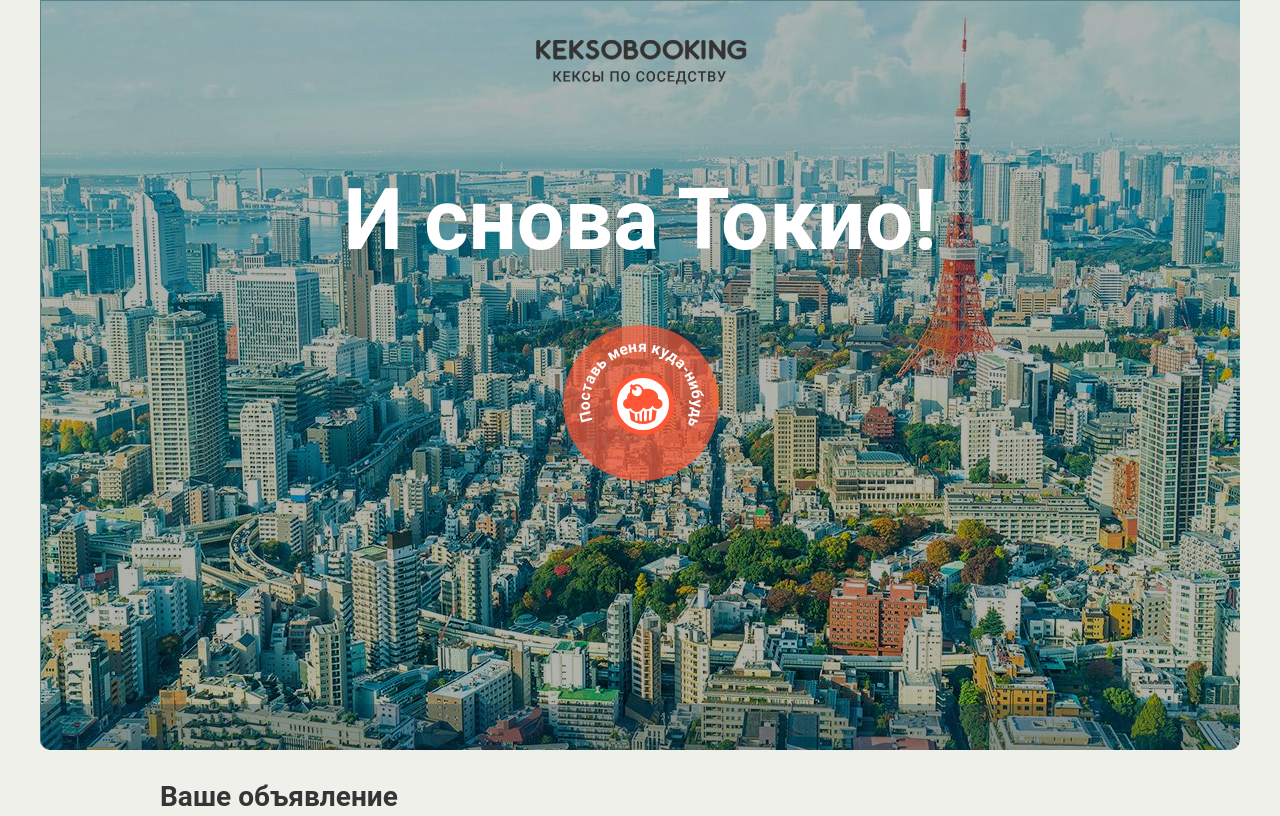
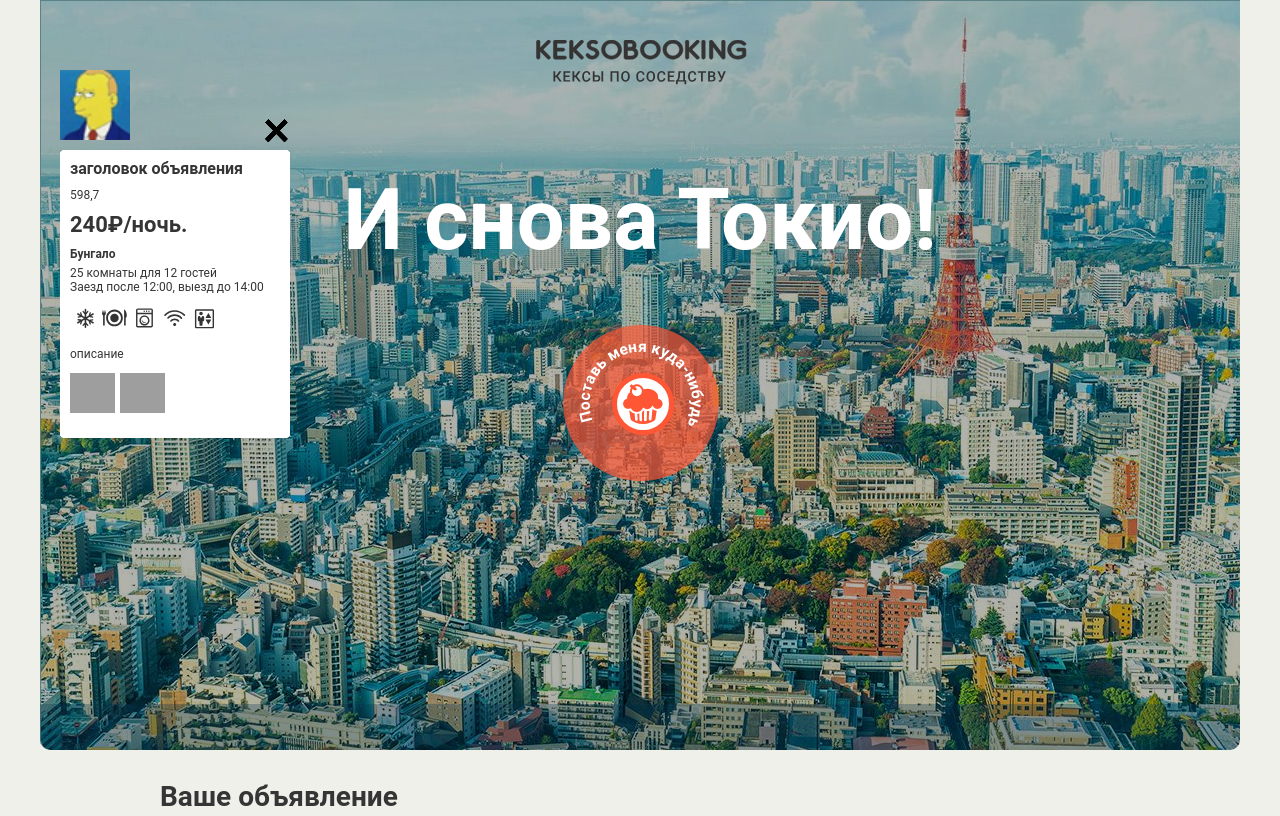
Before and after one commit to AYastrebtsov/840643-keksobooking-18, a website: page index.html in a window 1280 px wide. Shown: the top 816 px of the page. Drawn offline with Linux system fonts and the light colour scheme; grey boxes are pictures that could not be loaded; files whose address does not match are found by name.

Commit message:
домашка по дому(2) закончена

```diff
--- a/index.html
+++ b/index.html
@@ -253,6 +253,8 @@
   <script src="js/place.js"></script>
   <script src="js/pageCondition.js"></script>
 
+  <script src="js/card.js"></script>
+
 
 
 </body>
--- /dev/null
+++ b/js/card.js
@@ -0,0 +1,81 @@
+'use strict';
+
+
+(function () {
+
+  var mapOfferType = {
+    'flat': 'Квартира',
+    'bungalo': 'Бунгало',
+    'house': 'Дом',
+    'palace': 'Дворец'
+  };
+
+
+  var visualizeCard = function (locations) {
+
+    function writeDownFeatures() {
+      var generatedList = locations[c].offer.features;
+      var finalList = [];
+
+      for (var f = 0; f < generatedList.length; f++) {
+        var templateItems = card.querySelectorAll('.popup__features .popup__feature');
+        var generatedItem = card.querySelector('.popup__feature--' + generatedList[f]);
+
+        for (var g = 0; g < templateItems.length; g++) {
+          if (generatedItem.classList === templateItems[g].classList) {
+            finalList.push(templateItems[g]);
+          }
+        }
+      }
+      card.querySelector('.popup__features').innerHTML = '';
+
+      for (var x = 0; x < finalList.length; x++) {
+        card.querySelector('.popup__features').appendChild(finalList[x]);
+      }
+    }
+
+    function writeDownPhotos() {
+      var generatedPhotos = locations[c].offer.photos;
+      var photo = card.querySelector('.popup__photo');
+      card.querySelector('.popup__photos').innerHTML = '';
+      var photos = [];
+
+      for (var m = 0; m < generatedPhotos.length; m++) {
+        var copy = photo.cloneNode(true);
+        photos.push(copy);
+      }
+
+      for (var p = 0; p < generatedPhotos.length; p++) {
+        photos[p].src = generatedPhotos[p];
+        card.querySelector('.popup__photos').appendChild(photos[p]);
+      }
+    }
+
+    var cardFragment = document.createDocumentFragment();
+
+    for (var c = 0; c < window.place.LOCATIONS_AMOUNT; c++) {
+      var cardTemplate = document.querySelector('#card').content.querySelector('.map__card');
+      var card = cardTemplate.cloneNode(true);
+
+      card.querySelector('.popup__title').textContent = locations[c].offer.title;
+      card.querySelector('.popup__text--address').textContent = locations[c].offer.address;
+      card.querySelector('.popup__text--price').textContent = locations[c].offer.price + '₽/ночь.';
+      card.querySelector('.popup__type').textContent = mapOfferType[locations[c].offer.type];
+      card.querySelector('.popup__text--capacity'). textContent = locations[c].offer.rooms + ' комнаты для ' + locations[c].offer.guests + ' гостей';
+      card.querySelector('.popup__text--time').textContent = 'Заезд после ' + locations[c].offer.checkin + ', выезд до ' + locations[c].offer.checkout;
+      writeDownFeatures();
+      card.querySelector('.popup__description').textContent = locations[c].offer.description;
+      writeDownPhotos();
+      card.querySelector('.popup__avatar').src = locations[c].author.avatar;
+
+
+      cardFragment.appendChild(card);
+    }
+
+    document.querySelector('.map').appendChild(cardFragment);
+
+  };
+
+  visualizeCard(window.place.getLocations());
+
+})();
--- a/js/generate-random.js
+++ b/js/generate-random.js
@@ -14,7 +14,7 @@
     var randomLength = getRandomNumber(1, array.length);
 
     while (featuresSet.length < randomLength) {
-      var elementNumber = getRandomNumber(0, array.length);
+      var elementNumber = getRandomNumber(0, array.length - 1);
       if (!featuresSet.includes(array[elementNumber])) {
         featuresSet.push(array[elementNumber]);
       }
--- a/js/place.js
+++ b/js/place.js
@@ -25,13 +25,13 @@
       },
       offer: {
         title: 'заголовок объявления',
-        address: (window.generateRandom.getRandomNumber(0, ADDRESS_X) + window.generateRandom.getRandomNumber(0, ADDRESS_Y)),
+        address: window.generateRandom.getRandomNumber(0, ADDRESS_X) + ',' + window.generateRandom.getRandomNumber(0, ADDRESS_Y),
         price: window.generateRandom.getRandomNumber(0, PRICE),
-        type: ACCOMODATION_TYPE[window.generateRandom.getRandomNumber(0, ACCOMODATION_TYPE.length)],
+        type: ACCOMODATION_TYPE[window.generateRandom.getRandomNumber(0, ACCOMODATION_TYPE.length - 1)],
         rooms: window.generateRandom.getRandomNumber(ROOMS, AMOUNT),
         guests: window.generateRandom.getRandomNumber(0, AMOUNT),
-        checkin: CHECKIN_TIMES[window.generateRandom.getRandomNumber(0, CHECKIN_TIMES.length)],
-        checkout: CHECKIN_TIMES[window.generateRandom.getRandomNumber(0, CHECKIN_TIMES.length)],
+        checkin: CHECKIN_TIMES[window.generateRandom.getRandomNumber(0, CHECKIN_TIMES.length - 1)],
+        checkout: CHECKIN_TIMES[window.generateRandom.getRandomNumber(0, CHECKIN_TIMES.length - 1)],
         features: window.generateRandom.randomArrayLength(FEATURES_ITEMS),
         description: 'описание',
         photos: window.generateRandom.randomArrayLength(GALLERY)
@@ -75,6 +75,8 @@
   window.place = {
     getLocations: getLocations,
     visualizePins: visualizePins,
+    LOCATIONS_AMOUNT: LOCATIONS_AMOUNT,
+    ACCOMODATION_TYPE: ACCOMODATION_TYPE,
     X_OFFSET: X_OFFSET,
     Y_OFFSET: Y_OFFSET
   };
```
